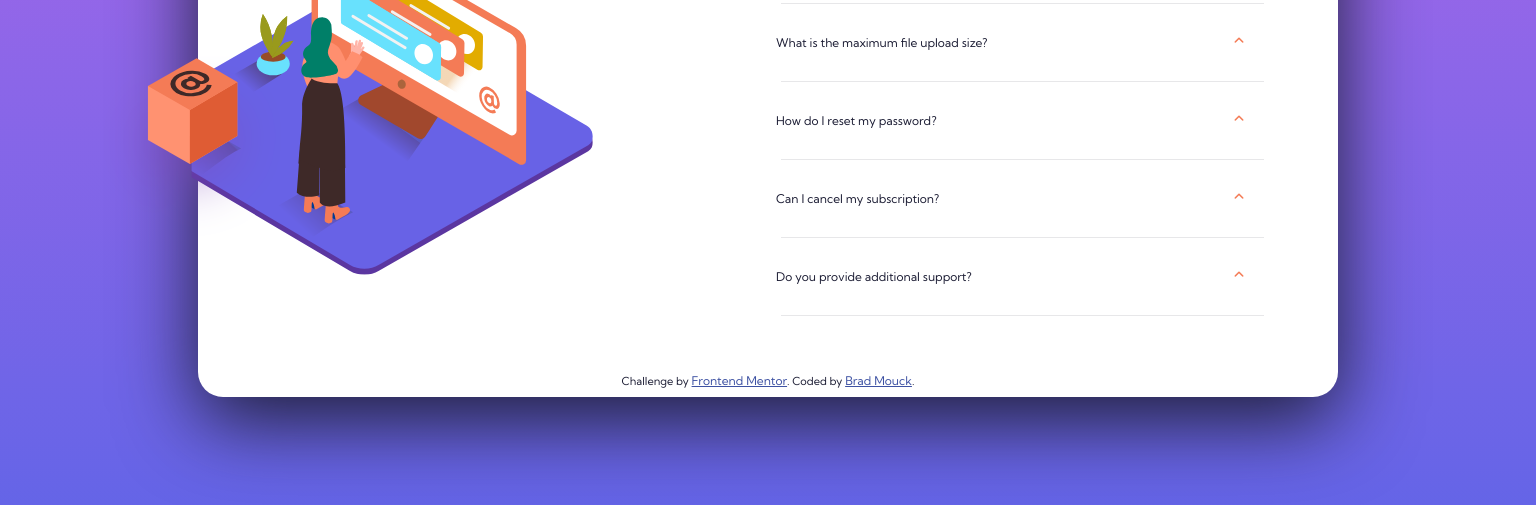
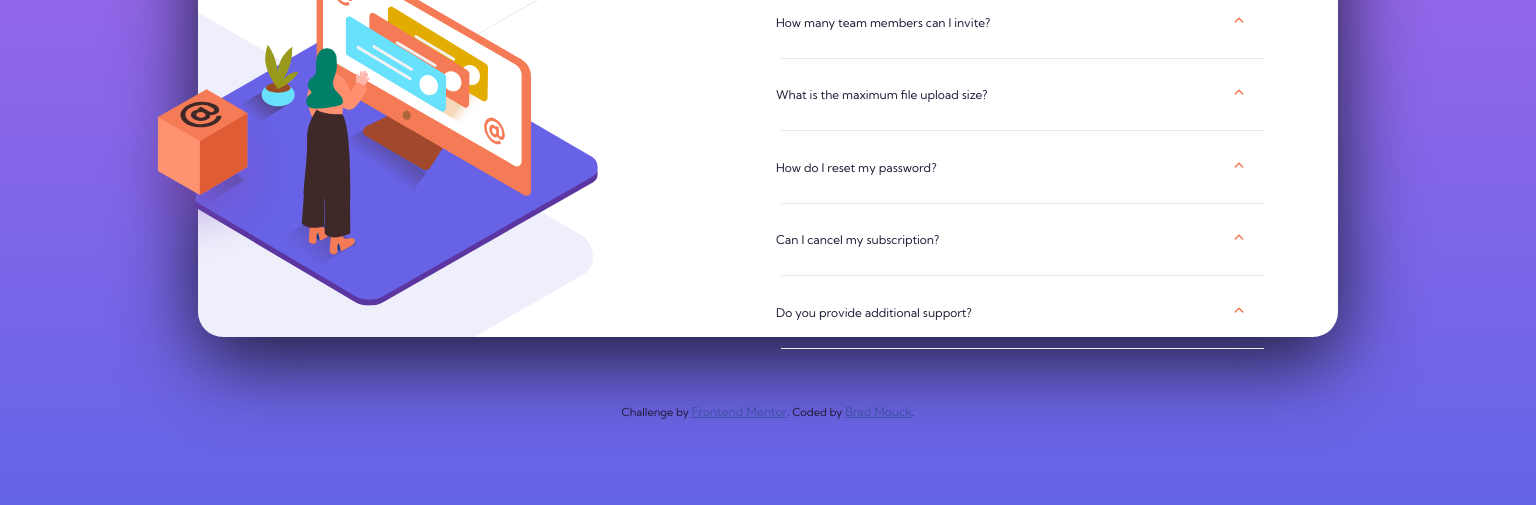
Before and after one commit to thebtm/faq-accordion-card-main, a plain HTML site: page index.html in a window 1536 px wide. Shown: the part 311-816 px from the top of the page. Drawn offline with Linux system fonts and the light colour scheme.

Commit message:
CSS - changed % to px for desktop view for BG and IMG

```diff
--- a/css/faq.css
+++ b/css/faq.css
@@ -187,11 +187,11 @@ hr {
     position: relative;
     margin: auto;
     width: 75%;
-    height:75%;
+    height: 60%;
     padding-bottom: 0px;
     background-image: url(../images/bg-pattern-desktop.svg);
-    background-position-x: -612.5%;
-    background-position-y: 75%;
+    background-position-x: -570px;
+    background-position-y: -275px;
     background-repeat: no-repeat;
   }
 
@@ -219,16 +219,16 @@ hr {
   header img.foreground {
     position: relative;
     z-index: 1;
-    clip-path: inset(0% 0% 0% 15%);
+    clip-path: inset(0px 0px 0px 70px);
     transform: translateY(25%);
-    left: -14.3%;
+    left: -76px;
   }
 
   header img.box {
     position: relative;
     z-index: 2;
     overflow: hidden;
-    left: -18.5%;
+    left: -95px;
     top: 50%;
     transform: translateY(-70%);
   }
```
